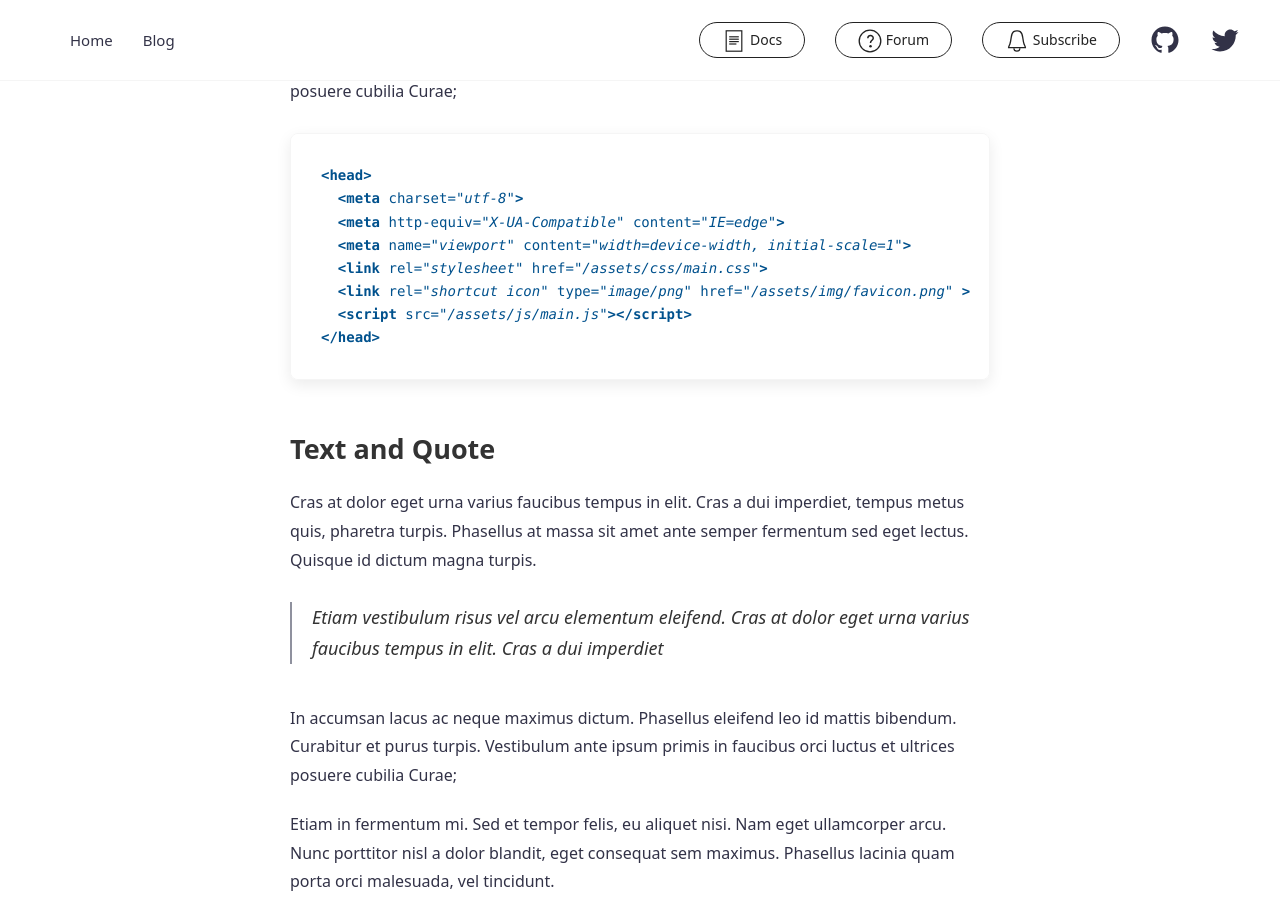
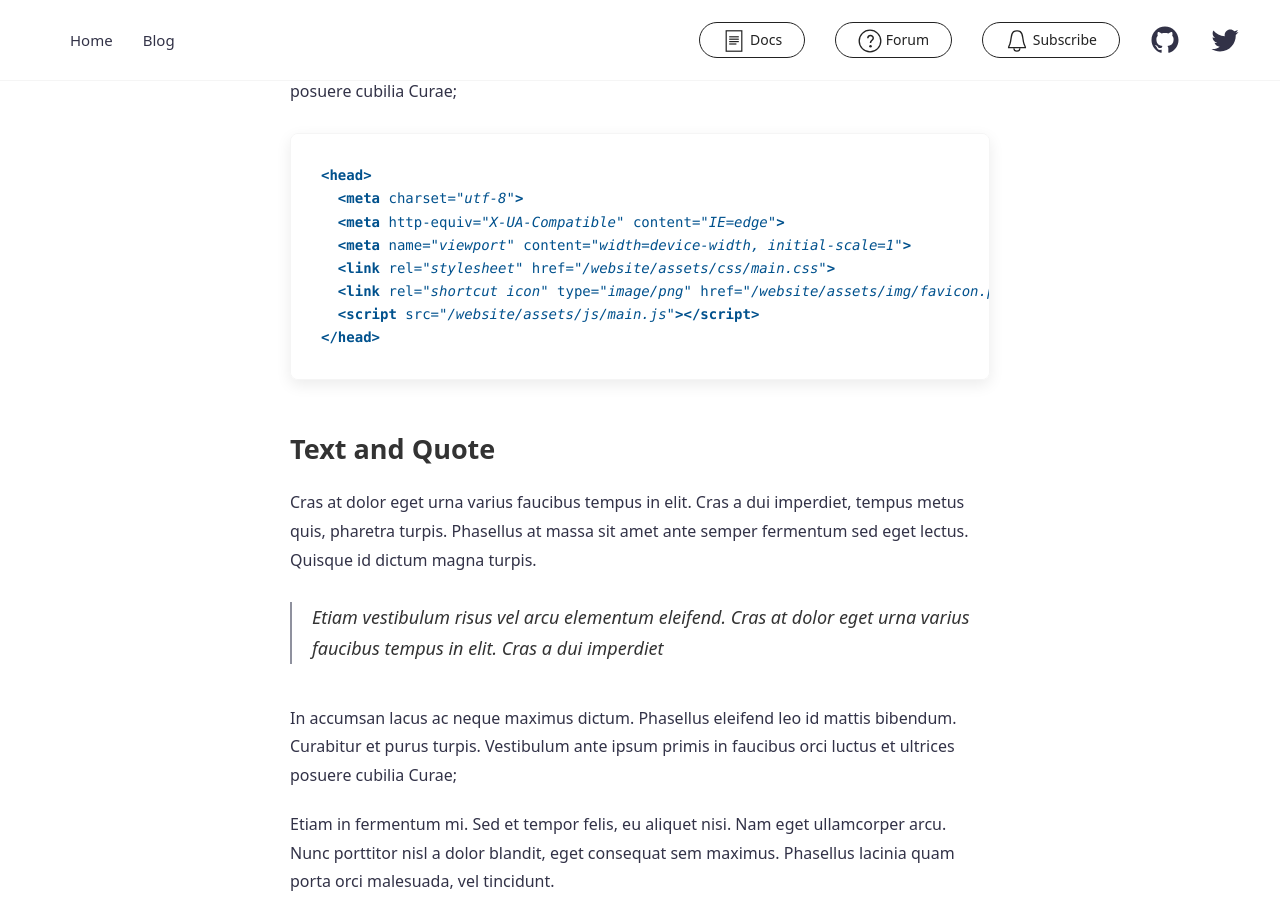
Before and after one commit to xinyu-yang/website, a Jekyll site: the page built from _posts/2017-05-25-post7.md, in a window 1280 px wide and 900 px high, scrolled down 1351 px. Built offline with Jekyll 4.4.1, drawn with Linux system fonts in a browser that asks for light colours.

Commit message:
update basepath

```diff
--- a/_config.yml
+++ b/_config.yml
@@ -10,7 +10,7 @@ description:        ""
 lang:               en
 
 # Site subpath, e.g. /blog
-baseurl:            ""
+baseurl:            "/website"
 
 # Permalink URLs structure, for permalink style options see: https://jekyllrb.com/docs/permalinks/
 permalink:          /:title/
```
